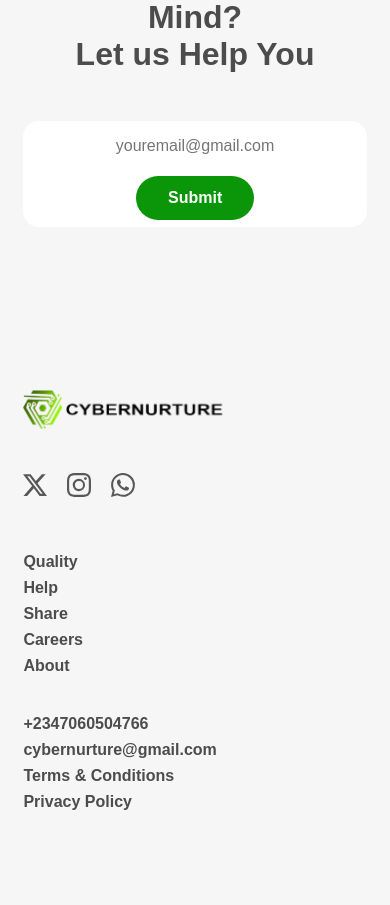
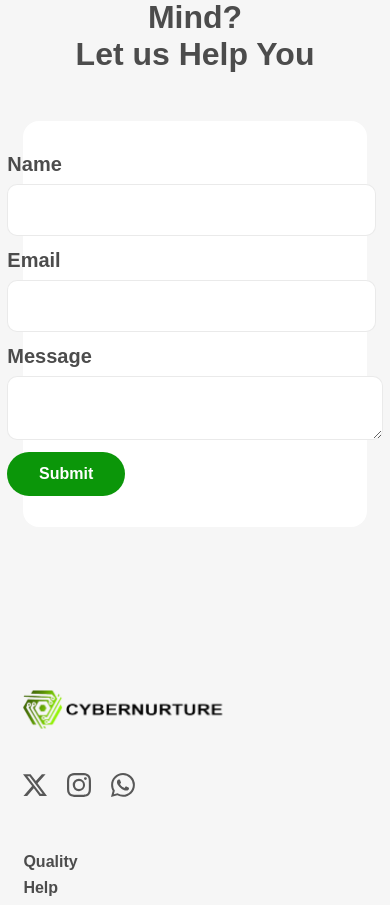
Before and after one commit to Timmilytim/Cybernurture, a React (Create React App) app: page / in a window 390 px wide. Shown: the part 5484-6389 px from the top of the page. Built offline with nearby package versions, Linux system fonts and the light colour scheme.

Commit message:
adjusting design

```diff
--- a/package.json
+++ b/package.json
@@ -4,6 +4,7 @@
   "version": "0.1.0",
   "private": true,
   "dependencies": {
+    "@emailjs/browser": "^4.1.0",
     "@emotion/react": "^11.11.3",
     "@emotion/styled": "^11.11.0",
     "@mui/icons-material": "^5.15.4",
@@ -12,6 +13,7 @@
     "@testing-library/react": "^13.4.0",
     "@testing-library/user-event": "^13.5.0",
     "aos": "^2.3.4",
+    "emailjs-com": "^3.2.0",
     "react": "^18.2.0",
     "react-dom": "^18.2.0",
     "react-icons": "^4.12.0",
--- a/src/App.css
+++ b/src/App.css
@@ -188,16 +188,33 @@ a{
   margin-top: 3rem;
   display: flex;
   align-items: center;
-  padding: 1rem;
+  padding: 3rem;
   border-radius: 5rem;
 }
+.form-label{
+  font-size: 20px;
+  color: #4c4c4c;
+  font-weight: 600;
+}
+
 .contact-form-container input {
   flex: 1;
   height: 100%;
   border: none;
   outline: none;
   font-size: 1.3rem;
-  padding: 0.5rem 1rem;
+  padding: 0.5rem 10rem;
+  margin-top: 0.5rem;
+  margin-bottom: 0.5rem;
+  border: 1px rgba(137, 137, 137, 0.175) solid;
+  border-radius: 10px;
+}
+.form-control{
+  padding: 20px 36%;
+  margin-top: 0.5rem;
+  margin-bottom: 0.5rem;
+  border-radius: 10px;
+  border: 1px rgba(137, 137, 137, 0.175) solid;
 }
 .footer-wrapper {
   margin: 6rem 0rem;
@@ -324,6 +341,9 @@ a{
   }
 }
 @media (max-width: 800px) {
+  /* .App {
+    max-width: 800px;
+  } */
   .nav-logo-container {
     max-width: 250px;
   }
@@ -402,7 +422,7 @@ a{
     max-width: 80%;
   }
   .contact-form-container {
-    padding: 0.5rem !important;
+    padding: 2rem 5rem !important;
     flex-direction: column;
     justify-content: center;
     align-items: center;
@@ -411,9 +431,12 @@ a{
   .contact-form-container input {
     font-size: 1rem !important;
     max-width: 100%;
-    padding: 0.5rem 1rem !important;
+    padding: 1rem 5rem !important;
     margin-bottom: 0.8rem !important;
     text-align: center;
+  }
+  .form-control{
+    padding: 1rem 6.2rem !important;
   }
   .footer-wrapper {
     flex-direction: column;
@@ -426,7 +449,7 @@ a{
     margin: 1rem 0rem;
   }
   .App {
-    max-width: 95vw;
+    max-width: 90vw;
   }
 }
 @media (max-width: 600px) {
--- a/src/components/Contact.js
+++ b/src/components/Contact.js
@@ -1,18 +1,66 @@
-import React,{useEffect} from 'react';
+import React,{useEffect, useState } from 'react';
+import emailjs from 'emailjs-com';
 import AOS from 'aos';
 import 'aos/dist/aos.css';
 
 const Contact = () => {
+
     useEffect(() => {
       AOS.init({duration: 500})
   },[]);
+
+  const [formData, setFormData] = useState({
+    name: '',
+    email: '',
+    message: '',
+  });
+
+  const handleChange = (e) => {
+    setFormData({
+      ...formData,
+      [e.target.name]: e.target.value,
+    });
+  };
+
+  const handleSubmit = (e) => {
+    e.preventDefault();
+
+
+    emailjs.sendForm("service_3ec065v","template_5x99yyt", e.target, "-4clZnxGXip35uGsP")
+      .then((response) => {
+        console.log('Email sent successfully:', response);
+      })
+      .catch((error) => {
+        console.error('Error sending email:', error);
+      });
+
+    // Reset the form after submission
+    setFormData({
+      name: '',
+      email: '',
+      message: '',
+    });
+  };
+
     return (
       <div className='contact-page-wrapper' id="contact">
           <h1 className='primary-heading' data-aos="fade-down">Have a Question in Mind?</h1>
           <h2 className='primary-heading' data-aos="fade-up">Let us Help You</h2>
           <div className='contact-form-container' data-aos="zoom-in">
-              <input type='text' placeholder='youremail@gmail.com' />
-              <button className='secondary-button' data-aos="flip-right">Submit</button>
+            <form>
+              <label className='form-label'>Name</label><br/>
+              <input type="text" id="name" name="name" value={formData.name} onChange={handleChange} required/><br/>
+
+              <label className='form-label'>Email</label><br/>
+              <input type="email" id="email" name="email" value={formData.email} onChange={handleChange} required /><br/>
+
+              <label className='form-label'>Message</label><br/>
+              <textarea className="form-control" id="message" name="message" value={formData.message} onChange={handleChange} required/>
+
+
+              <button type="submit" className='secondary-button' data-aos="flip-right">Submit</button>
+            </form>
+
           </div>
 
 
```
Also changed, not shown: 1 other file (tests, documents, lock files or other folders).
